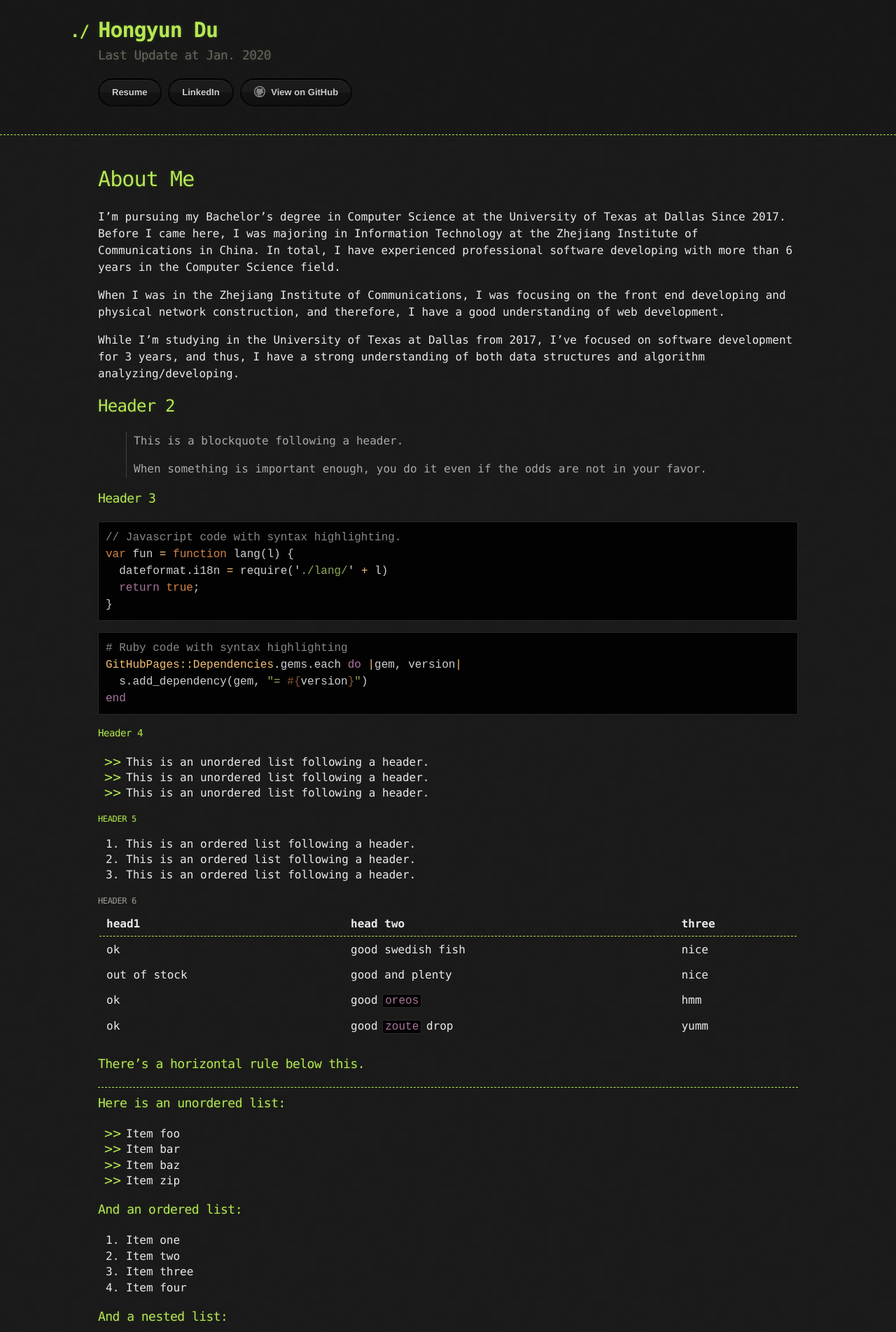
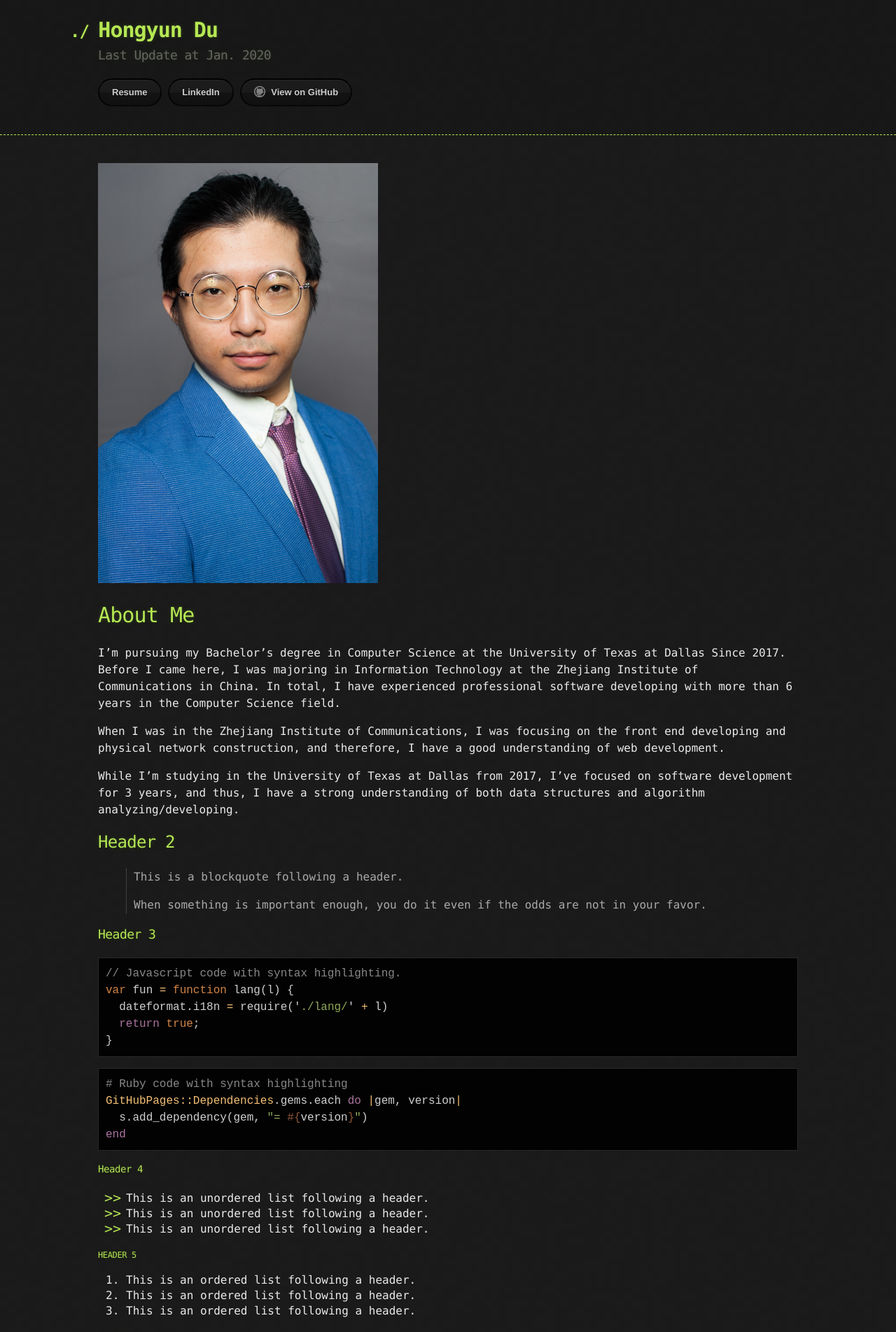
Before and after one commit to Yukikaze-Ai/Yukikaze-Ai.github.io, a Jekyll site: the page built from index.md, in a window 1280 px wide. Shown: the top 1903 px of the page at 70% size. Built offline with Jekyll 4.4.1, drawn with Linux system fonts in a browser that asks for light colours; our own code applies the rules of GitHub Pages for plain Markdown files.

Commit message:
Update index.md

```diff
--- a/index.md
+++ b/index.md
@@ -1,6 +1,7 @@
 ---
 layout: default
 ---
+![Me](./assets/images/Me.png)
 
 # About Me
 
```
